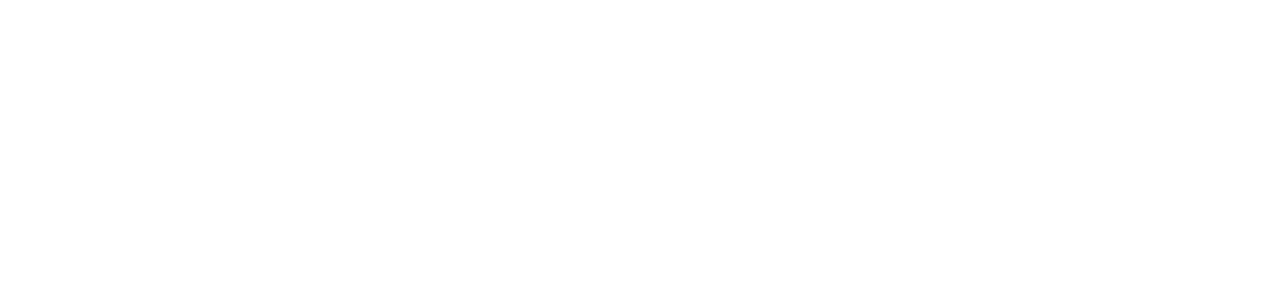
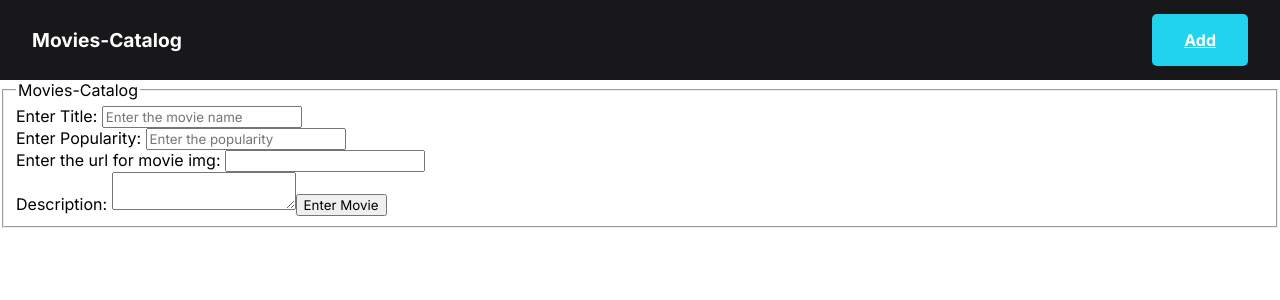
Before and after one commit to ArpitaSur05/movieZ, a React (Vite) app: page /add in a window 1280 px wide. Before the commit this address had no page. Shown: the top 300 px of the page. Built offline with nearby package versions, Linux system fonts and the light colour scheme.

Commit message:
fixed nav bar height

```diff
--- a/src/App.jsx
+++ b/src/App.jsx
@@ -1,5 +1,6 @@
 import { BrowserRouter, Route, Routes } from "react-router-dom";
 import Layout from "./layouts/Layout";
+import AddMovie from "./pages/AddMovie";
 import Home from "./pages/Home";
 
 const App = () => {
@@ -7,6 +8,7 @@ const App = () => {
     <BrowserRouter>
       <Routes>
         <Route path="/" element={<Layout />}>
+          <Route path="add" element={<AddMovie />} />
           <Route path="" element={<Home />} />
         </Route>
       </Routes>
--- a/src/components/Nav.jsx
+++ b/src/components/Nav.jsx
@@ -1,8 +1,12 @@
+import { NavLink } from "react-router-dom";
+
 const Nav = () => {
   return (
     <nav>
       <div className="nav-logo">Movies-Catalog</div>{" "}
-      <button className="button-add">Add</button>
+      <NavLink className="button-add" to="/add">
+        Add
+      </NavLink>
     </nav>
   );
 };
--- /dev/null
+++ b/src/pages/AddMovie.jsx
@@ -0,0 +1,43 @@
+import axios from "axios";
+
+import { useForm } from "react-hook-form";
+
+const AddMovie = () => {
+  const { register, handleSubmit } = useForm(); //2
+
+  const onSubmit = async (values) => {
+    values.popularity = +values.popularity;
+    const res = await axios.post("http://localhost:4000/movies", values);
+    console.log(res.data);
+  };
+  return (
+    <fieldset>
+      <legend>Movies-Catalog</legend>
+      <form onSubmit={handleSubmit(onSubmit)}>
+        <label htmlFor="title">Enter Title: </label>
+        <input
+          type="text"
+          {...register("title", { required: true })}
+          placeholder="Enter the movie name"
+        />
+        <br />
+        <label htmlFor="popularity">Enter Popularity: </label>
+        <input
+          type="number"
+          {...register("popularity", { required: true, min: 0, max: 10 })}
+          placeholder="Enter the popularity"
+        />
+        <br />
+        <label>Enter the url for movie img: </label>
+        <input type="text" {...register("imageUrl", { required: true })} />
+        <br />
+        <label>Description: </label>
+        <textarea
+          {...register("description", { required: true, minLength: 5 })}
+        ></textarea>
+        <button>Enter Movie</button>
+      </form>
+    </fieldset>
+  );
+};
+export default AddMovie;
--- a/src/pages/Home.jsx
+++ b/src/pages/Home.jsx
@@ -1,43 +1,4 @@
-import axios from "axios";
-
-import { useForm } from "react-hook-form";
-
 const Home = () => {
-  const { register, handleSubmit } = useForm(); //2
-
-  const onSubmit = async (values) => {
-    values.popularity = +values.popularity;
-    const res = await axios.post("http://localhost:4000/movies", values);
-    console.log(res.data);
-  };
-  return (
-    <fieldset>
-      <legend>Movies-Catalog</legend>
-      <form onSubmit={handleSubmit(onSubmit)}>
-        <label htmlFor="title">Enter Title: </label>
-        <input
-          type="text"
-          {...register("title", { required: true })}
-          placeholder="Enter the movie name"
-        />
-        <br />
-        <label htmlFor="popularity">Enter Popularity: </label>
-        <input
-          type="number"
-          {...register("popularity", { required: true, min: 0, max: 10 })}
-          placeholder="Enter the popularity"
-        />
-        <br />
-        <label>Enter the url for movie img: </label>
-        <input type="text" {...register("imageUrl", { required: true })} />
-        <br />
-        <label>Description: </label>
-        <textarea
-          {...register("description", { required: true, minLength: 5 })}
-        ></textarea>
-        <button>Enter Movie</button>
-      </form>
-    </fieldset>
-  );
+  return <div>Hola</div>;
 };
 export default Home;
--- a/src/styles/Nav.css
+++ b/src/styles/Nav.css
@@ -4,7 +4,8 @@ nav{
     justify-content: space-between;
     color : white;
     background-color: #18181b;
-    padding : 2rem;
+    padding : 0 2rem;
+    height : 80px;
 }
 .nav-logo{
     font-weight: bold;
```
